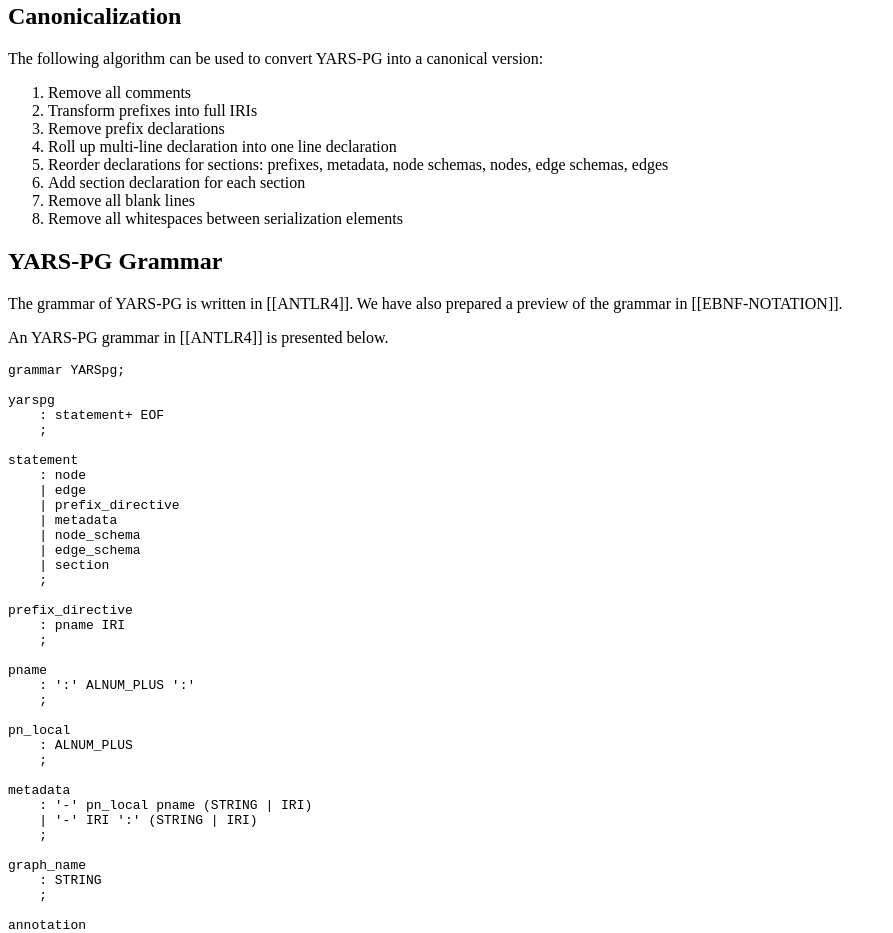
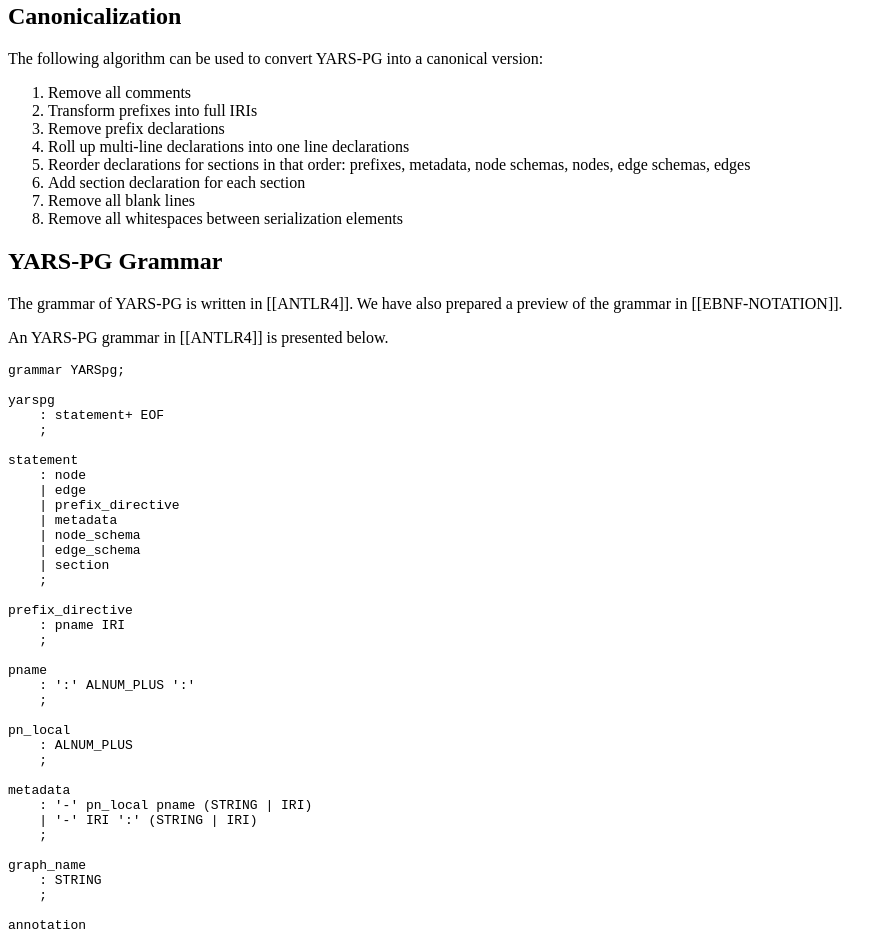
Before and after one commit to lszeremeta/yarspg, a plain HTML site: page docs/index.html in a window 1280 px wide. Shown: the part 4450-5383 px from the top of the page, without its empty margins (0-893 px from the left). Drawn offline with Linux system fonts and the light colour scheme.

Commit message:
Canonanicalization algorithm improvements

```diff
--- a/docs/index.html
+++ b/docs/index.html
@@ -367,8 +367,8 @@ S("Article")-{"published_in"}["pages":String]->("Journal")
                 <li>Remove all comments</li>
                 <li>Transform prefixes into full IRIs</li>
                 <li>Remove prefix declarations</li>
-                <li>Roll up multi-line declaration into one line declaration</li>
-                <li>Reorder declarations for sections: prefixes, metadata, node schemas, nodes, edge schemas, edges</li>
+                <li>Roll up multi-line declarations into one line declarations</li>
+                <li>Reorder declarations for sections in that order: prefixes, metadata, node schemas, nodes, edge schemas, edges</li>
                 <li>Add section declaration for each section</li>
                 <li>Remove all blank lines</li>
                 <li>Remove all whitespaces between serialization elements</li>
```
